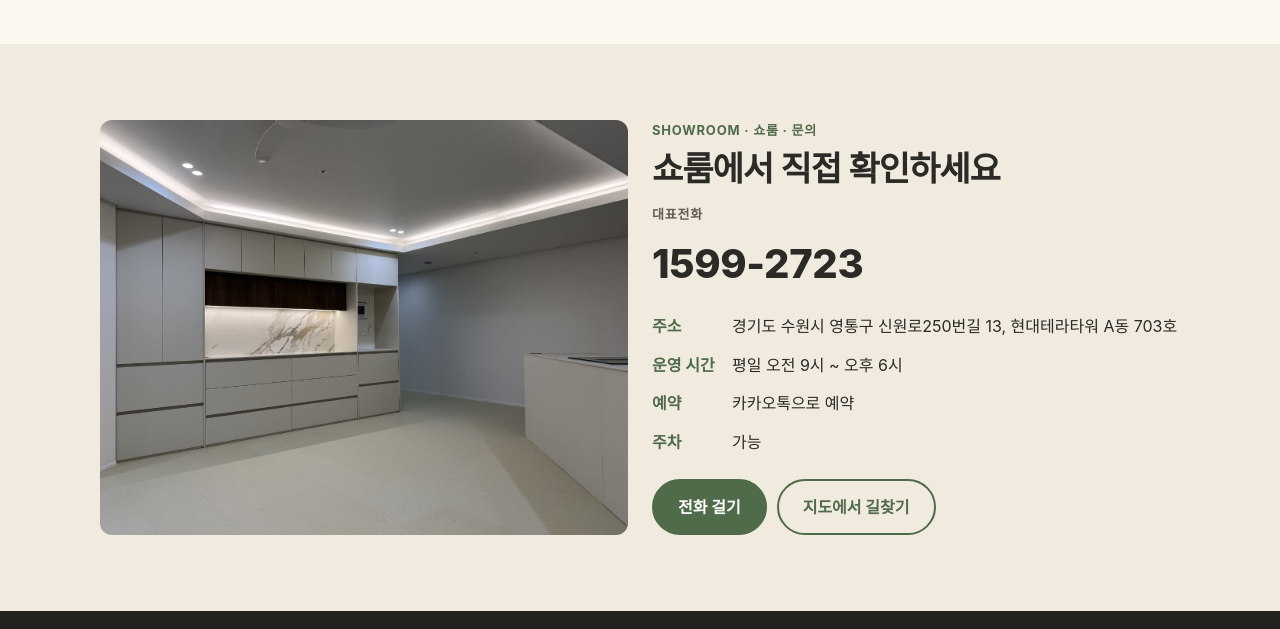
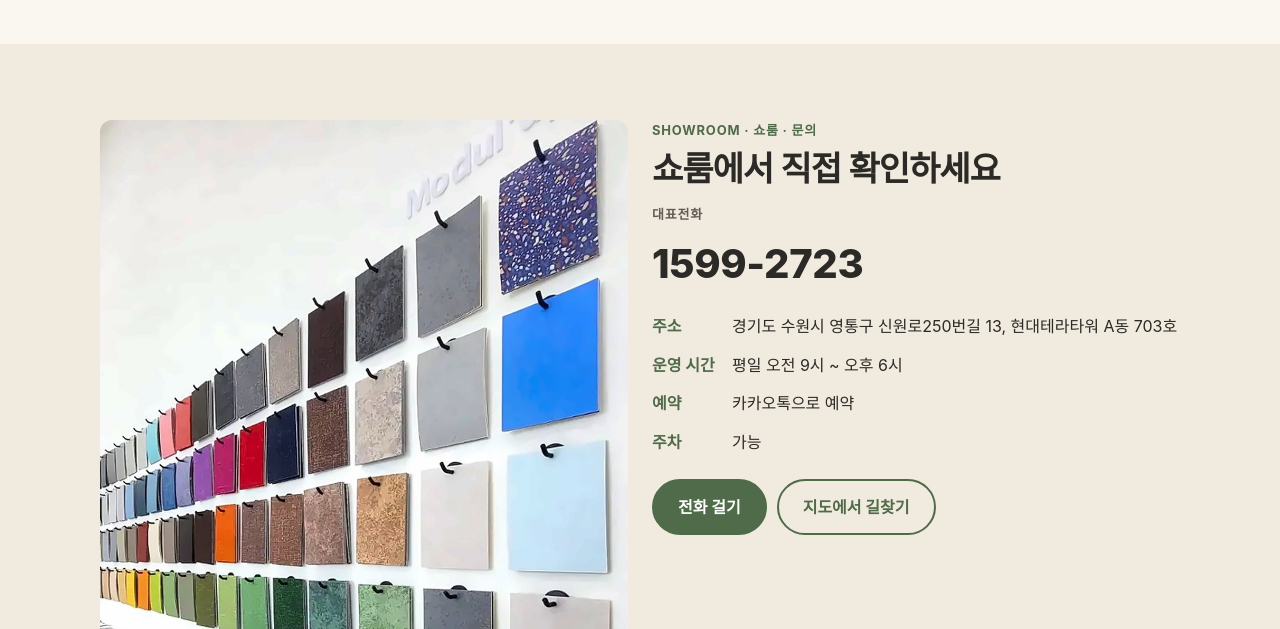
Before and after one commit to mskimsuk/forbolino, a plain HTML site: page index.html in a window 1280 px wide. Shown: the part 5260-5889 px from the top of the page. Drawn offline with Linux system fonts and the light colour scheme; a web font is replaced by a local one.

Commit message:
Visit section: retouched showroom color-sample wall photo
Co-Authored-By: Claude Opus 5.5 <noreply@anthropic.com>
Claude-Session: https://claude.ai/code/session_018DbgiEvCtVf4rTWj3UPQEh

```diff
--- a/index.html
+++ b/index.html
@@ -179,7 +179,7 @@ a.pc,.cols>a{display:block;color:inherit;text-decoration:none;transition:border-
 <details><summary>샘플을 받아 볼 수 있나요?</summary><p>수원 쇼룸에서 실물 샘플을 직접 보실 수 있고, 업체 고객은 필요한 색상의 샘플을 신청하실 수 있어요. 대표전화 1599-2723으로 말씀해 주세요.</p></details>
 <details><summary>자재승인 서류는 어떻게 받나요?</summary><p>시방서 · 시험성적서 · 브로셔는 이 페이지의 '자료 다운로드'에서 바로 받으실 수 있어요. 납품용 승인서류 묶음은 대표전화로 요청해 주세요.</p></details>
 <details><summary>견적은 어떻게 받나요?</summary><p>도면이나 면적, 원하시는 제품 번호를 알려 주시면 견적을 드려요. 쇼룸에 오셔서 함께 고르셔도 좋아요.</p></details></div></div></section>
-<section id="visit" class="alt"><div class="wrap visit"><img src="img/p07.jpg" alt="시공 사진" loading="lazy">
+<section id="visit" class="alt"><div class="wrap visit"><img src="img/showroom-samples.jpg" alt="포보리노 수원 쇼룸 컬러 샘플 벽" loading="lazy">
 <div><span class="eyebrow">SHOWROOM · 쇼룸 · 문의</span><h2>쇼룸에서 직접 확인하세요</h2>
 <span class="eyebrow" style="margin-top:12px;color:var(--soft)">대표전화</span><a class="phone" href="tel:15992723">1599-2723</a>
 <dl class="info"><dt>주소</dt><dd>경기도 수원시 영통구 신원로250번길 13, 현대테라타워 A동 703호</dd><dt>운영 시간</dt><dd>평일 오전 9시 ~ 오후 6시</dd><dt>예약</dt><dd>카카오톡으로 예약</dd><dt>주차</dt><dd>가능</dd></dl>
```
Also changed, not shown: img/showroom-samples.jpg (added).
